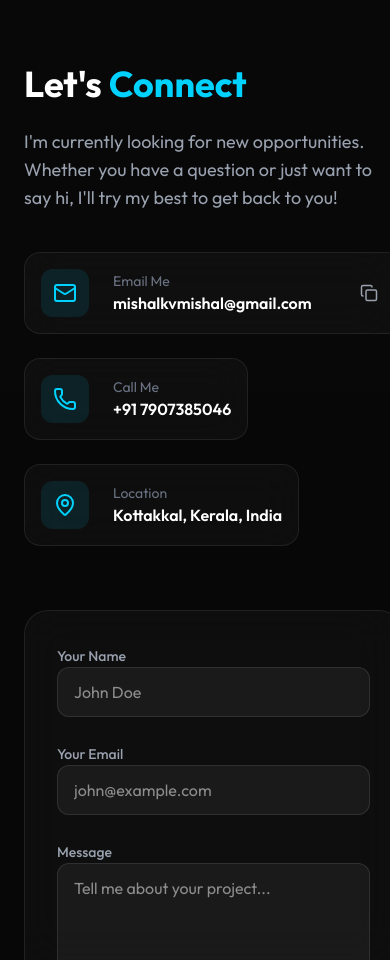
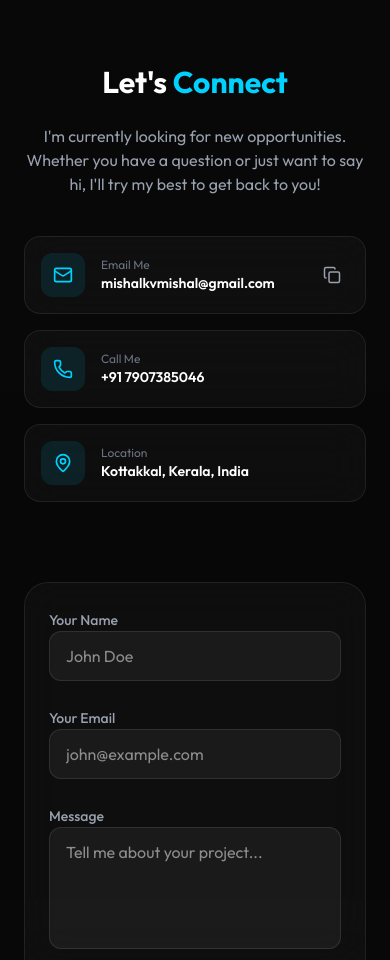
Before and after one commit to mishal-alt/Mishalkv-portfolio, a React (Vite) app: page / in a window 390 px wide. Shown: the part 11040-12000 px from the top of the page. Built offline with nearby package versions, Linux system fonts and the light colour scheme.

Commit message:
Added mobile responlble

```diff
--- a/src/components/Contact.jsx
+++ b/src/components/Contact.jsx
@@ -15,52 +15,54 @@ const Contact = () => {
         <section id="contact" className="py-24 bg-white/[0.01]">
             <div className="container mx-auto px-6">
                 <div className="max-w-6xl mx-auto">
-                    <div className="grid lg:grid-cols-2 gap-16">
+                    <div className="grid lg:grid-cols-2 gap-10 lg:gap-16">
                         <motion.div
                             initial={{ opacity: 0, x: -30 }}
                             whileInView={{ opacity: 1, x: 0 }}
                             viewport={{ once: true }}
                         >
-                            <h2 className="text-4xl font-bold mb-6">Let's <span className="text-accent">Connect</span></h2>
-                            <p className="text-gray-400 text-lg mb-10">
+                            <h2 className="text-3xl md:text-4xl font-bold mb-6 text-center lg:text-left">
+                                Let's <span className="text-accent">Connect</span>
+                            </h2>
+                            <p className="text-gray-400 text-base md:text-lg mb-10 text-center lg:text-left max-w-2xl mx-auto lg:mx-0">
                                 I'm currently looking for new opportunities. Whether you have a question or just want to say hi, I'll try my best to get back to you!
                             </p>
 
-                            <div className="space-y-6">
-                                <div className="flex items-center gap-6 glass p-4 rounded-2xl w-fit">
-                                    <div className="p-3 bg-accent/10 rounded-xl text-accent">
-                                        <Mail size={24} />
+                            <div className="flex flex-col gap-4 items-center lg:items-start">
+                                <div className="flex items-center gap-4 md:gap-6 glass p-4 rounded-2xl w-full max-w-md">
+                                    <div className="p-3 bg-accent/10 rounded-xl text-accent shrink-0">
+                                        <Mail size={20} className="md:w-6 md:h-6" />
                                     </div>
-                                    <div>
-                                        <p className="text-sm text-gray-500">Email Me</p>
-                                        <p className="font-semibold">mishalkvmishal@gmail.com</p>
+                                    <div className="min-w-0 flex-1">
+                                        <p className="text-xs text-gray-500">Email Me</p>
+                                        <p className="font-semibold text-sm md:text-base truncate">mishalkvmishal@gmail.com</p>
                                     </div>
                                     <button
                                         onClick={copyEmail}
-                                        className="ml-4 p-2 hover:bg-white/5 rounded-lg transition-colors text-gray-400 hover:text-white"
+                                        className="p-2 hover:bg-white/5 rounded-lg transition-colors text-gray-400 hover:text-white shrink-0"
                                         title="Copy Email"
                                     >
                                         {copied ? <Check size={18} className="text-green-500" /> : <Copy size={18} />}
                                     </button>
                                 </div>
 
-                                <div className="flex items-center gap-6 glass p-4 rounded-2xl w-fit">
-                                    <div className="p-3 bg-accent/10 rounded-xl text-accent">
-                                        <Phone size={24} />
+                                <div className="flex items-center gap-4 md:gap-6 glass p-4 rounded-2xl w-full max-w-md">
+                                    <div className="p-3 bg-accent/10 rounded-xl text-accent shrink-0">
+                                        <Phone size={20} className="md:w-6 md:h-6" />
                                     </div>
-                                    <div>
-                                        <p className="text-sm text-gray-500">Call Me</p>
-                                        <p className="font-semibold">+91 7907385046</p>
+                                    <div className="flex-1">
+                                        <p className="text-xs text-gray-500">Call Me</p>
+                                        <p className="font-semibold text-sm md:text-base">+91 7907385046</p>
                                     </div>
                                 </div>
 
-                                <div className="flex items-center gap-6 glass p-4 rounded-2xl w-fit">
-                                    <div className="p-3 bg-accent/10 rounded-xl text-accent">
-                                        <MapPin size={24} />
+                                <div className="flex items-center gap-4 md:gap-6 glass p-4 rounded-2xl w-full max-w-md">
+                                    <div className="p-3 bg-accent/10 rounded-xl text-accent shrink-0">
+                                        <MapPin size={20} className="md:w-6 md:h-6" />
                                     </div>
-                                    <div>
-                                        <p className="text-sm text-gray-500">Location</p>
-                                        <p className="font-semibold">Kottakkal, Kerala, India</p>
+                                    <div className="flex-1">
+                                        <p className="text-xs text-gray-500">Location</p>
+                                        <p className="font-semibold text-sm md:text-base">Kottakkal, Kerala, India</p>
                                     </div>
                                 </div>
                             </div>
@@ -70,8 +72,9 @@ const Contact = () => {
                             initial={{ opacity: 0, x: 30 }}
                             whileInView={{ opacity: 1, x: 0 }}
                             viewport={{ once: true }}
+                            className="mt-10 lg:mt-0"
                         >
-                            <form className="glass p-8 md:p-10 rounded-3xl space-y-6" onSubmit={(e) => e.preventDefault()}>
+                            <form className="glass p-6 md:p-10 rounded-3xl space-y-6" onSubmit={(e) => e.preventDefault()}>
                                 <div className="grid md:grid-cols-2 gap-6">
                                     <div className="space-y-2">
                                         <label className="text-sm font-medium text-gray-400">Your Name</label>
```
